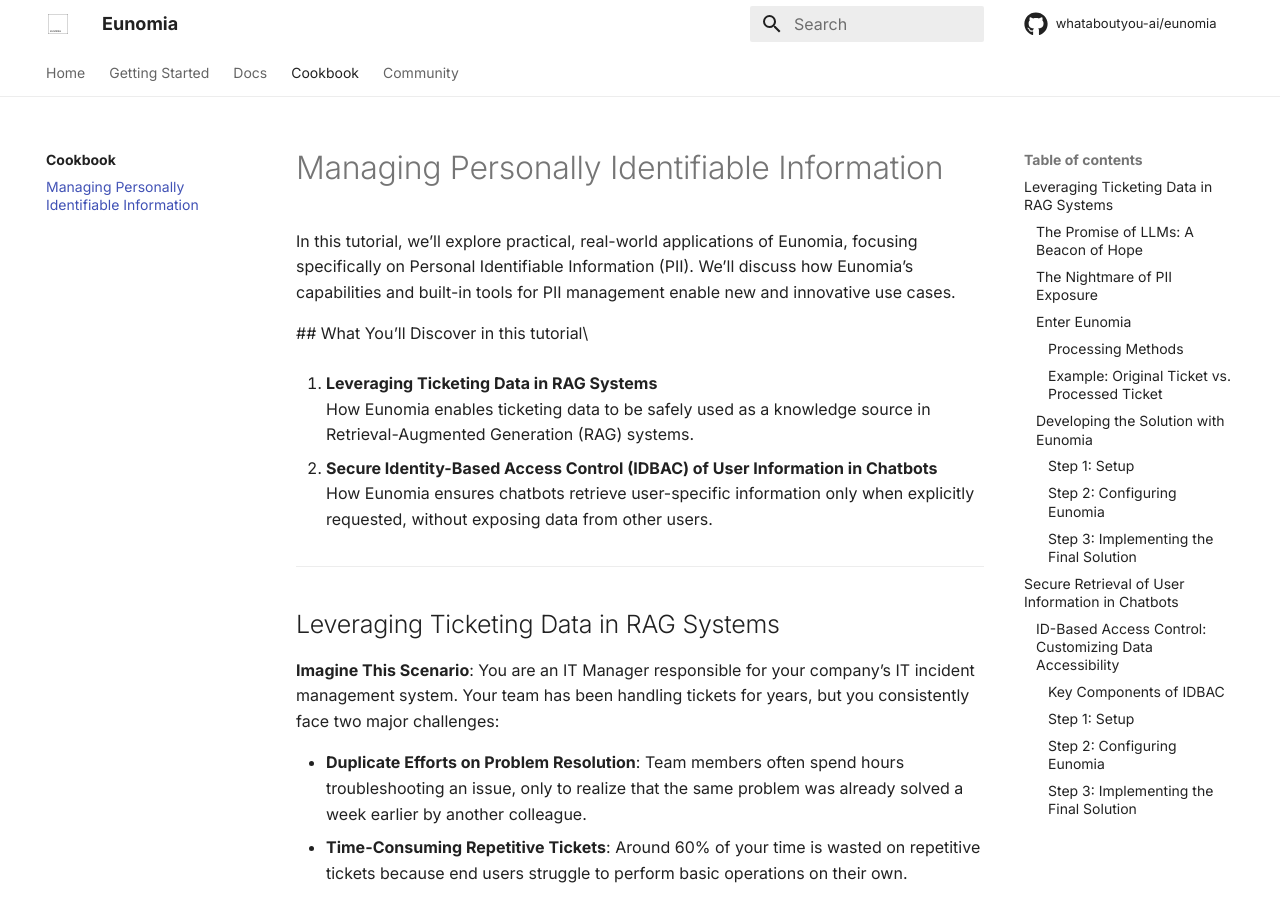
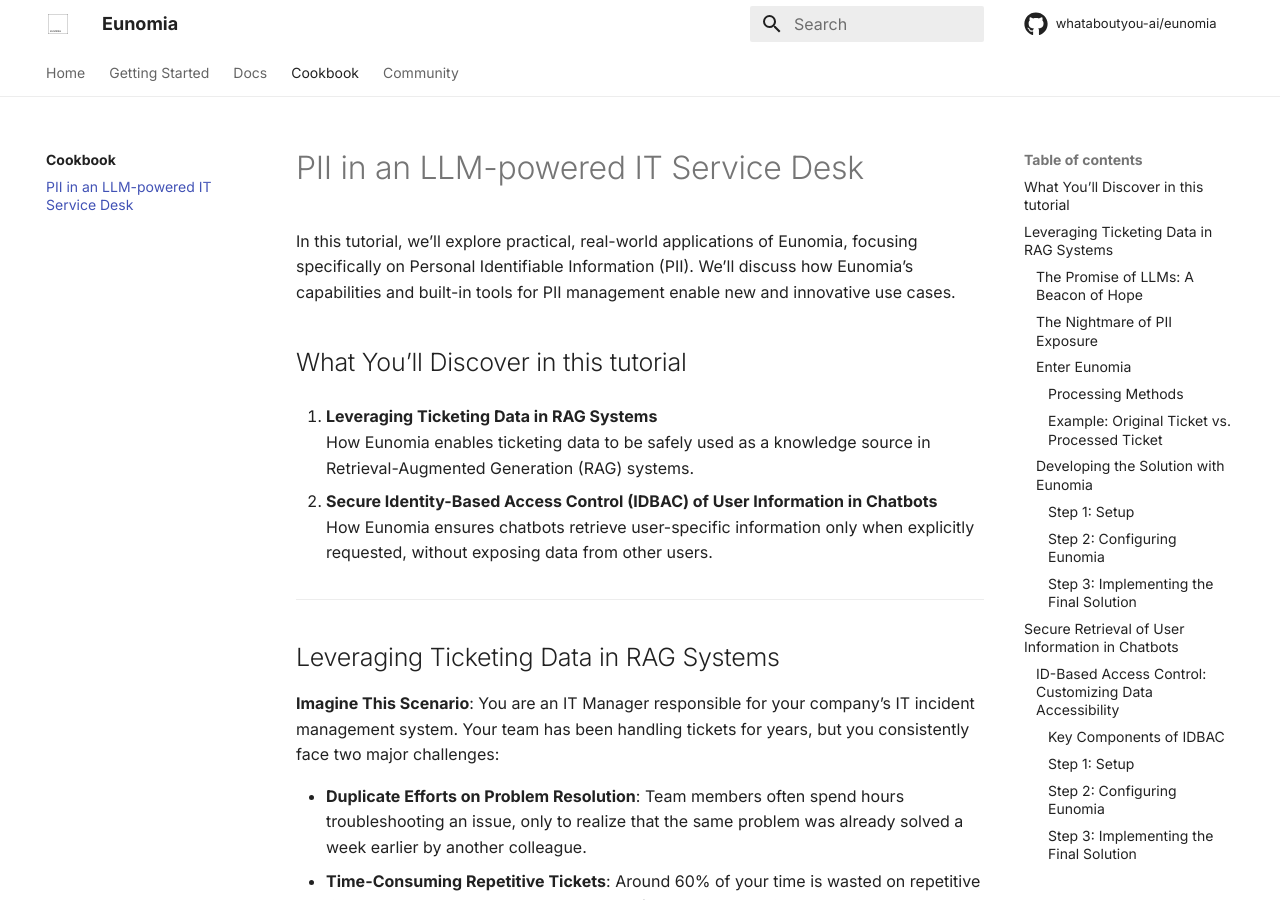
Before and after one commit to whataboutyou-ai/eunomia, an MkDocs documentation site: the page built from docs/cookbook/pii_tutorial.md, in a window 1280 px wide and 900 px high. Built offline with MkDocs 1.6.1 and Material for MkDocs 9.7.7, drawn with Linux system fonts in a browser that asks for light colours; comment, search, counter and statistics services are not loaded; some of the changed text lies outside the part shown.

Commit message:
Fixed title and visual issues

```diff
--- a/docs/cookbook/pii_tutorial.md
+++ b/docs/cookbook/pii_tutorial.md
@@ -1,6 +1,6 @@
 In this tutorial, we’ll explore practical, real-world applications of Eunomia, focusing specifically on Personal Identifiable Information (PII). We’ll discuss how Eunomia’s capabilities and built-in tools for PII management enable new and innovative use cases.
 
-## What You’ll Discover in this tutorial\
+## What You’ll Discover in this tutorial
 
 1. **Leveraging Ticketing Data in RAG Systems**
    How Eunomia enables ticketing data to be safely used as a knowledge source in Retrieval-Augmented Generation (RAG) systems.
--- a/mkdocs.yml
+++ b/mkdocs.yml
@@ -80,7 +80,7 @@
       - IDBAC Instrument: api/instruments/idbac_instrument.md
   - Cookbook:
     - cookbook/index.md
-    - Managing Personally Identifiable Information: cookbook/pii_tutorial.md
+    - PII in an LLM-powered IT Service Desk: cookbook/pii_tutorial.md
   - Community:
     - community/index.md
     - How to Contribute: community/contribute.md
```
Also changed, not shown: other parts of docs/cookbook/pii_tutorial.md (+2 -9 lines), docs/cookbook/index.md (+1 -1 lines).
